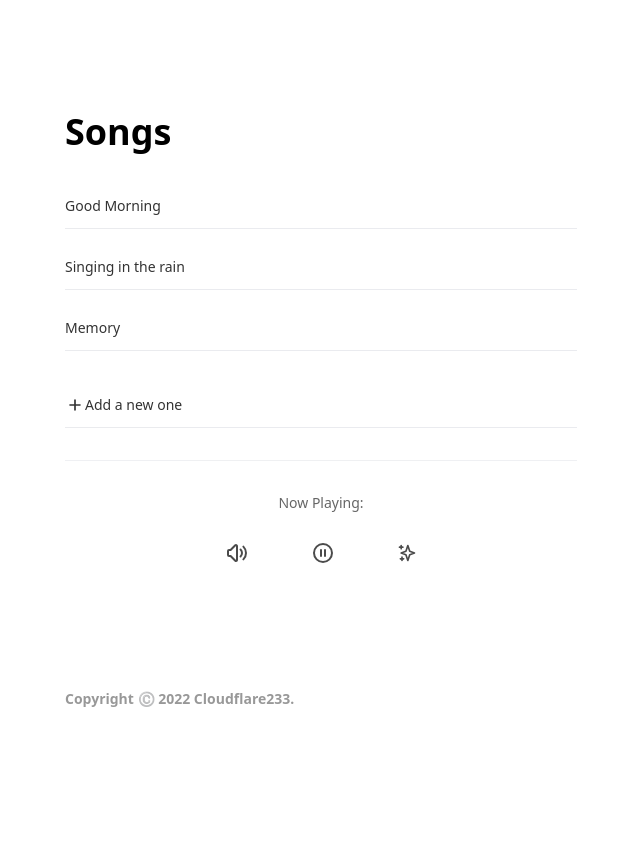
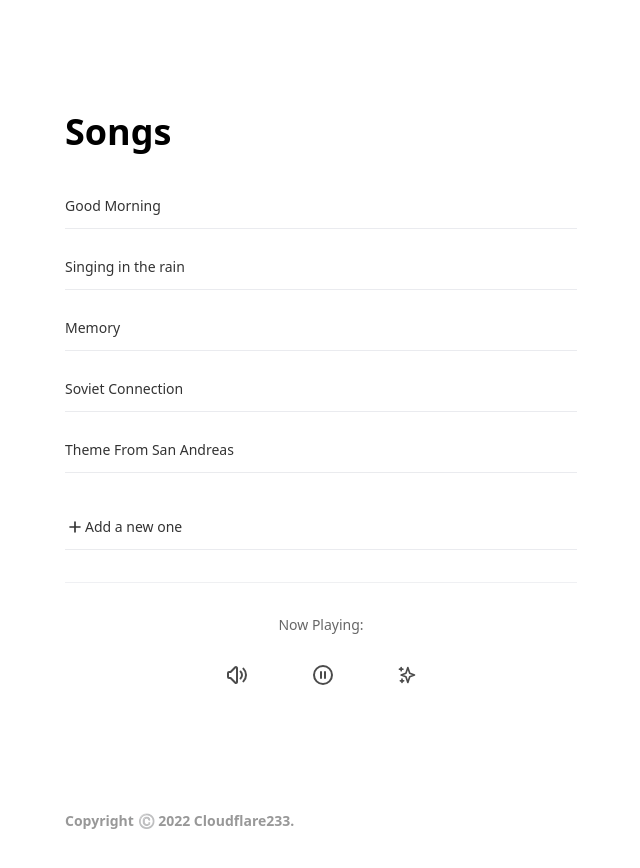
Before and after one commit to Cloudflare233/music, a Next.js app: page / in a window 1280 px wide. Shown: the top 868 px of the page, without its empty margins (319-959 px from the left). Built offline with nearby package versions, Linux system fonts and the light colour scheme.

Commit message:
update ⚡️

```diff
--- a/pages/index.js
+++ b/pages/index.js
@@ -8,8 +8,76 @@ import Audio from "../components/Audio";
 const data = [
   {
     title: "Good Morning",
+    id: 26758474,
+    url: "http://m8.music.126.net/20220803160823/20a5b8ed7eff0bd431e0115632747c21/ymusic/005e/075f/050f/74e019e8d2055a92226b2e604ce00d28.mp3",
+    br: 320000,
+    size: 3538068,
+    md5: "74e019e8d2055a92226b2e604ce00d28",
+    code: 200,
+    expi: 1200,
+    type: "mp3",
+    gain: -6.2637,
+    fee: 0,
+    uf: null,
+    payed: 0,
+    flag: 128,
+    canExtend: false,
+    freeTrialInfo: null,
+    level: "exhigh",
+    encodeType: "mp3",
+    freeTrialPrivilege: {
+      resConsumable: false,
+      userConsumable: false,
+      listenType: null,
+    },
+    freeTimeTrialPrivilege: {
+      resConsumable: false,
+      userConsumable: false,
+      type: 0,
+      remainTime: 0,
+    },
+    urlSource: 0,
+    rightSource: 0,
+    podcastCtrp: null,
+  },
+  {
+    title: "Singing in the rain",
+    id: 1299346137,
+    url: "http://m7.music.126.net/20220803160823/02505cd21216b92fcd2d1f1fcd452cce/ymusic/46cc/9b11/3c80/c376c1201d33101e2587ace0b1290f88.mp3",
+    br: 128000,
+    size: 3996987,
+    md5: "c376c1201d33101e2587ace0b1290f88",
+    code: 200,
+    expi: 1200,
+    type: "mp3",
+    gain: -0.7854,
+    fee: 8,
+    uf: null,
+    payed: 0,
+    flag: 0,
+    canExtend: false,
+    freeTrialInfo: null,
+    level: "standard",
+    encodeType: "mp3",
+    freeTrialPrivilege: {
+      resConsumable: false,
+      userConsumable: false,
+      listenType: null,
+    },
+    freeTimeTrialPrivilege: {
+      resConsumable: false,
+      userConsumable: false,
+      type: 0,
+      remainTime: 0,
+    },
+    urlSource: 0,
+    rightSource: 0,
+    podcastCtrp: null,
+  },
+  {
+    title: "Memory",
     id: 563431633,
-    url: "http://m7.music.126.net/20220803114052/d95b5b0430256f69d0e61486e41a78ff/ymusic/972a/423b/232a/80fac506f8a8f26c276838d6e18a128b.mp3",
+    url: "http://m7.music.126.net/20220803160823/6cef06130971f30d6f3888c510b43f9d/ymusic/972a/423b/232a/80fac506f8a8f26c276838d6e18a128b.mp3",
     br: 320000,
     size: 6469007,
     md5: "80fac506f8a8f26c276838d6e18a128b",
@@ -41,23 +109,23 @@ const data = [
     podcastCtrp: null,
   },
   {
-    title: "Singing in the rain",
-    id: 1394270885,
-    url: "http://m8.music.126.net/20220803114052/bf24eee658aa14ff603e5fa1b10694ac/ymusic/0008/045d/035e/7b2adc6c3d3793b6efb14477ed2aba9a.mp3",
-    br: 128000,
-    size: 2863482,
-    md5: "7b2adc6c3d3793b6efb14477ed2aba9a",
+    title: "Soviet Connection",
+    id: 5040401,
+    url: "http://m8.music.126.net/20220803160823/113dae385422dd0bd4d5e7ea3ea0103f/ymusic/a372/cb44/0975/5b044e085786b4b31f33e6e6f65bb2b9.mp3",
+    br: 320000,
+    size: 6864291,
+    md5: "5b044e085786b4b31f33e6e6f65bb2b9",
     code: 200,
     expi: 1200,
     type: "mp3",
-    gain: -1.5604,
-    fee: 8,
+    gain: -9.6605,
+    fee: 0,
     uf: null,
     payed: 0,
-    flag: 4,
+    flag: 256,
     canExtend: false,
     freeTrialInfo: null,
-    level: "standard",
+    level: "exhigh",
     encodeType: "mp3",
     freeTrialPrivilege: {
       resConsumable: false,
@@ -75,20 +143,20 @@ const data = [
     podcastCtrp: null,
   },
   {
-    title: "Memory",
-    id: 1299346137,
-    url: "http://m7.music.126.net/20220803130935/347ff9fb216369e86c78e31e83915799/ymusic/46cc/9b11/3c80/c376c1201d33101e2587ace0b1290f88.mp3",
+    title: "Theme From San Andreas",
+    id: 1394270885,
+    url: "http://m7.music.126.net/20220803160823/59d6ec35d4621c6fb0e3e6cb68a678db/ymusic/0008/045d/035e/7b2adc6c3d3793b6efb14477ed2aba9a.mp3",
     br: 128000,
-    size: 3996987,
-    md5: "c376c1201d33101e2587ace0b1290f88",
+    size: 2863482,
+    md5: "7b2adc6c3d3793b6efb14477ed2aba9a",
     code: 200,
     expi: 1200,
     type: "mp3",
-    gain: -0.7854,
+    gain: -1.5604,
     fee: 8,
     uf: null,
     payed: 0,
-    flag: 0,
+    flag: 4,
     canExtend: false,
     freeTrialInfo: null,
     level: "standard",
@@ -330,7 +398,7 @@ export default function Home() {
             </>
           )}
         </button>
-        <button onClick={()=>setControl(control === false ? true : false)}>
+        <button onClick={() => setControl(control === false ? true : false)}>
           <svg
             xmlns="http://www.w3.org/2000/svg"
             className="h-4 w-4 sm:w-5 sm:h-5"
@@ -357,7 +425,9 @@ export default function Home() {
         width="100%"
       />
       <footer>
-        <h2 className="font-semibold opacity-40 text-xs sm:text-sm my-16">Copyright ©️ 2022 Cloudflare233.</h2>
+        <h2 className="font-semibold opacity-40 text-xs sm:text-sm my-16">
+          Copyright ©️ 2022 Cloudflare233.
+        </h2>
       </footer>
     </div>
   );
```
